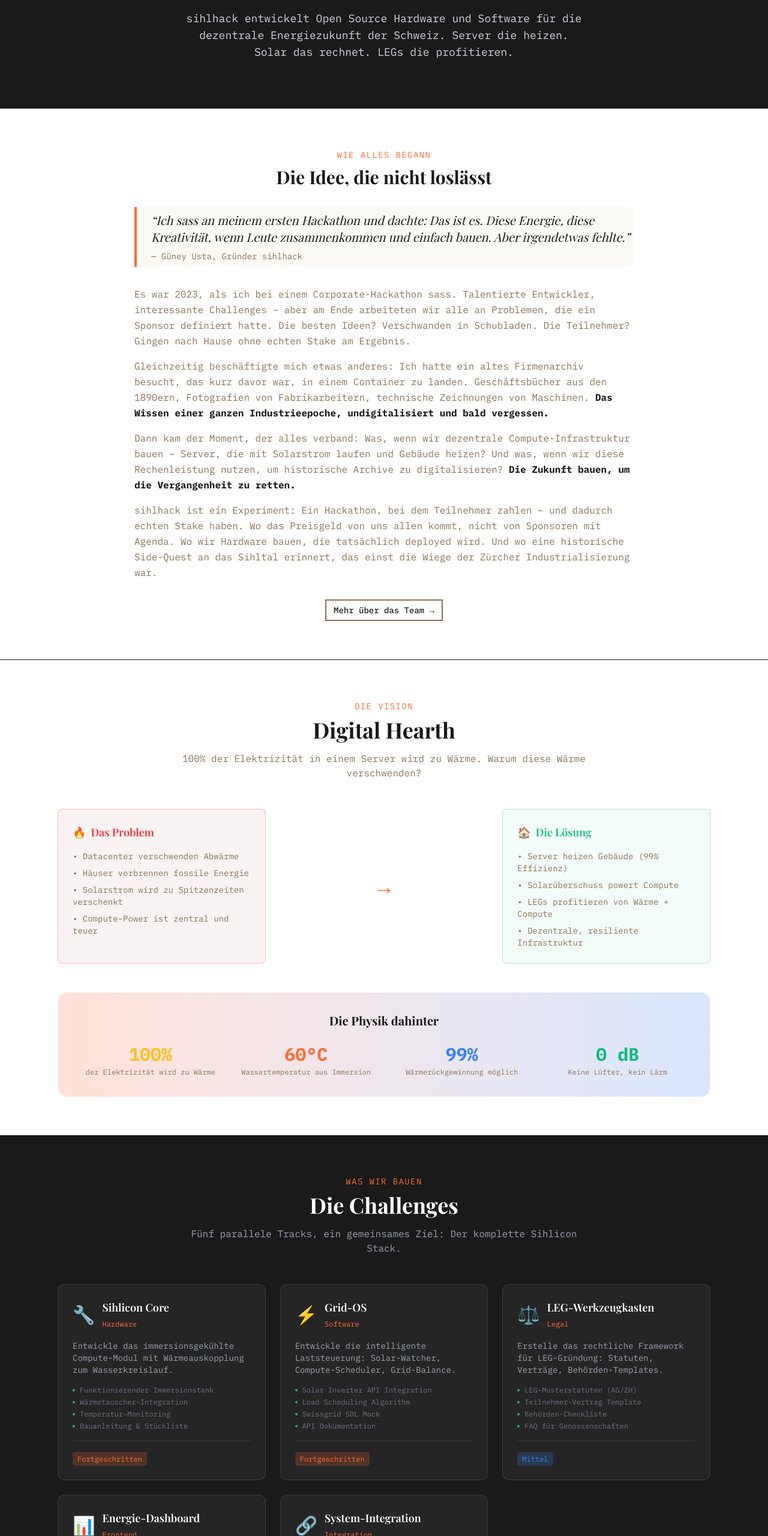
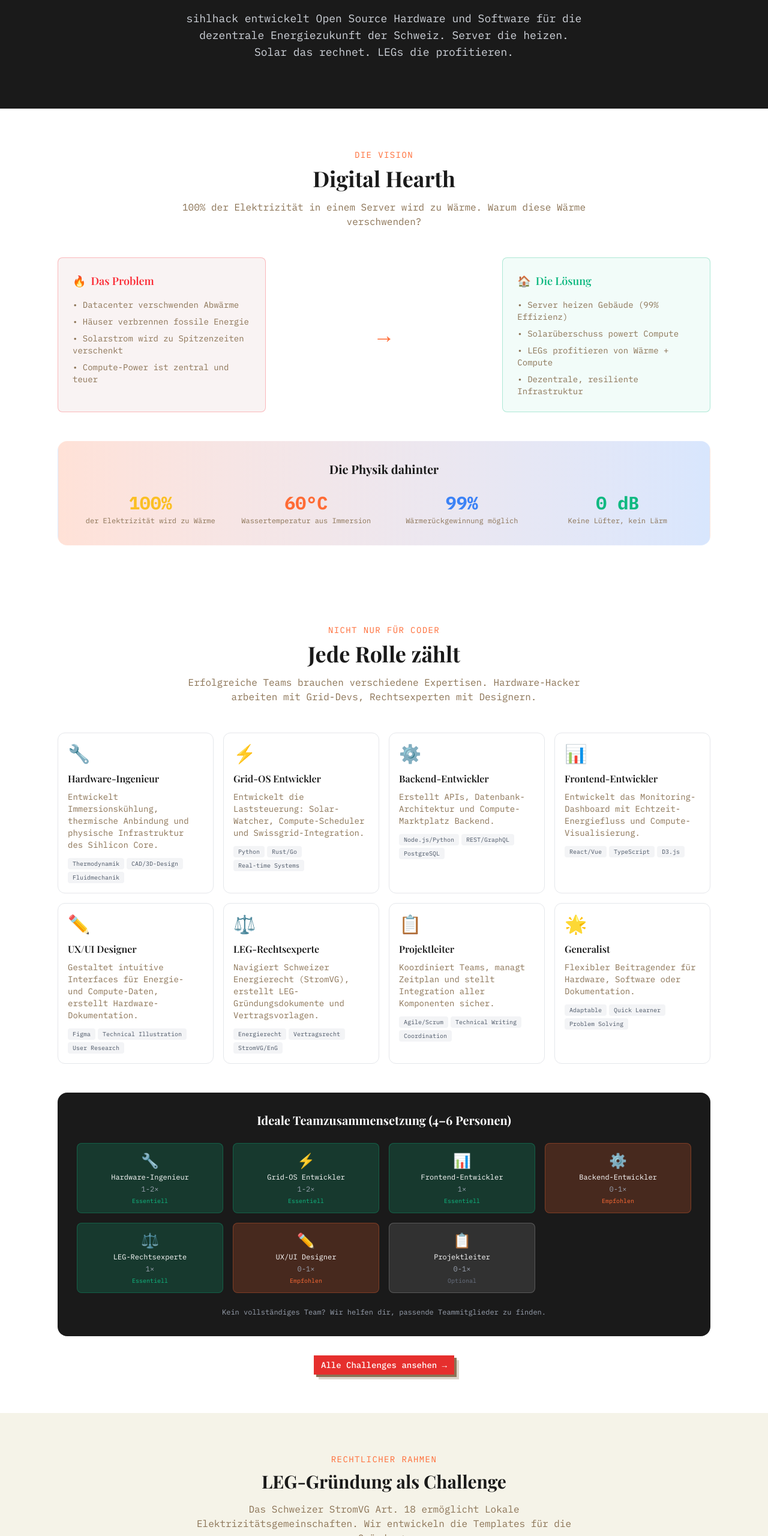
Before and after one commit to wgusta/sihlhack, a Next.js app: page /about in a window 1280 px wide. Shown: the part 240-2800 px from the top of the page at 60% size. Built offline with nearby package versions, Linux system fonts and the light colour scheme.

Commit message:
Remove origin story section and challenges redundancy from about page
- Remove 'Wie alles begann' / 'Die Idee, die nicht loslässt' section
- Remove challenges section (challenges only on /challenges page)
- Add link to challenges page in roles section
- Clean up unused imports

```diff
--- a/app/about/page.tsx
+++ b/app/about/page.tsx
@@ -2,7 +2,7 @@ import { Header } from '@/components/layout/Header'
 import { Footer } from '@/components/layout/Footer'
 import { Card, CardContent, CardHeader, CardTitle } from '@/components/ui/Card'
 import { ButtonLink } from '@/components/ui/ButtonLink'
-import { HACKATHON_ROLES, IDEAL_TEAM_COMPOSITION, HACKATHON_CHALLENGES } from '@/lib/roles'
+import { HACKATHON_ROLES, IDEAL_TEAM_COMPOSITION } from '@/lib/roles'
 
 export const metadata = {
   title: 'Das Konzept | sihlhack',
@@ -28,66 +28,6 @@ export default function AboutPage() {
               sihlhack entwickelt Open Source Hardware und Software für die dezentrale Energiezukunft der Schweiz.
               Server die heizen. Solar das rechnet. LEGs die profitieren.
             </p>
-          </div>
-        </section>
-
-        {/* Origin Story */}
-        <section className="py-16 bg-white border-b">
-          <div className="mx-auto max-w-4xl px-4 sm:px-6 lg:px-8">
-            <div className="text-center mb-8">
-              <span className="font-mono text-sm text-thermal-orange uppercase tracking-widest">
-                Wie alles begann
-              </span>
-              <h2 className="font-display text-3xl font-bold text-brand-black mt-2">
-                Die Idee, die nicht loslässt
-              </h2>
-            </div>
-
-            <div className="prose prose-lg max-w-none">
-              <blockquote className="border-l-4 border-thermal-orange pl-6 py-2 my-8 bg-off-white/50 rounded-r-lg">
-                <p className="font-display text-xl italic text-brand-black">
-                  &ldquo;Ich sass an meinem ersten Hackathon und dachte: Das ist es. Diese Energie, diese Kreativität,
-                  wenn Leute zusammenkommen und einfach bauen. Aber irgendetwas fehlte.&rdquo;
-                </p>
-                <footer className="font-mono text-sm text-historic-sepia mt-2">
-                  — Güney Usta, Gründer sihlhack
-                </footer>
-              </blockquote>
-
-              <p className="font-mono text-historic-sepia leading-relaxed">
-                Es war 2023, als ich bei einem Corporate-Hackathon sass. Talentierte Entwickler,
-                interessante Challenges – aber am Ende arbeiteten wir alle an Problemen, die ein
-                Sponsor definiert hatte. Die besten Ideen? Verschwanden in Schubladen. Die Teilnehmer?
-                Gingen nach Hause ohne echten Stake am Ergebnis.
-              </p>
-
-              <p className="font-mono text-historic-sepia leading-relaxed mt-4">
-                Gleichzeitig beschäftigte mich etwas anderes: Ich hatte ein altes Firmenarchiv besucht,
-                das kurz davor war, in einem Container zu landen. Geschäftsbücher aus den 1890ern,
-                Fotografien von Fabrikarbeitern, technische Zeichnungen von Maschinen.
-                <strong className="text-brand-black"> Das Wissen einer ganzen Industrieepoche, undigitalisiert und bald vergessen.</strong>
-              </p>
-
-              <p className="font-mono text-historic-sepia leading-relaxed mt-4">
-                Dann kam der Moment, der alles verband: Was, wenn wir dezentrale Compute-Infrastruktur bauen –
-                Server, die mit Solarstrom laufen und Gebäude heizen? Und was, wenn wir diese Rechenleistung nutzen,
-                um historische Archive zu digitalisieren? <strong className="text-brand-black">Die Zukunft bauen,
-                um die Vergangenheit zu retten.</strong>
-              </p>
-
-              <p className="font-mono text-historic-sepia leading-relaxed mt-4">
-                sihlhack ist ein Experiment: Ein Hackathon, bei dem Teilnehmer zahlen – und dadurch echten Stake haben.
-                Wo das Preisgeld von uns allen kommt, nicht von Sponsoren mit Agenda. Wo wir Hardware bauen,
-                die tatsächlich deployed wird. Und wo eine historische Side-Quest an das Sihltal erinnert,
-                das einst die Wiege der Zürcher Industrialisierung war.
-              </p>
-            </div>
-
-            <div className="mt-8 text-center">
-              <ButtonLink href="/team" variant="ghost" size="sm">
-                Mehr über das Team →
-              </ButtonLink>
-            </div>
           </div>
         </section>
 
@@ -168,65 +108,6 @@ export default function AboutPage() {
                   <div className="font-mono text-xs text-historic-sepia mt-1">Keine Lüfter, kein Lärm</div>
                 </div>
               </div>
-            </div>
-          </div>
-        </section>
-
-        {/* Hackathon Challenges */}
-        <section className="py-16 bg-brand-black">
-          <div className="mx-auto max-w-6xl px-4 sm:px-6 lg:px-8">
-            <div className="text-center mb-12">
-              <span className="font-mono text-sm text-thermal-orange uppercase tracking-widest">
-                Was wir bauen
-              </span>
-              <h2 className="font-display text-3xl sm:text-4xl font-bold text-white mt-2">
-                Die Challenges
-              </h2>
-              <p className="mt-4 text-gray-400 font-mono max-w-2xl mx-auto">
-                Fünf parallele Tracks, ein gemeinsames Ziel: Der komplette Sihlicon Stack.
-              </p>
-            </div>
-
-            {/* Challenges Grid */}
-            <div className="grid grid-cols-1 md:grid-cols-2 lg:grid-cols-3 gap-6">
-              {HACKATHON_CHALLENGES.map((challenge) => (
-                <div
-                  key={challenge.id}
-                  className="bg-white/5 border border-white/10 rounded-xl p-6 hover:border-white/30 transition-all"
-                >
-                  <div className="flex items-center gap-3 mb-4">
-                    <span className="text-3xl">{challenge.icon}</span>
-                    <div>
-                      <h3 className="font-mono text-lg font-semibold text-white">
-                        {challenge.nameDE}
-                      </h3>
-                      <span className="font-mono text-xs text-thermal-orange">
-                        {challenge.track}
-                      </span>
-                    </div>
-                  </div>
-                  <p className="text-sm font-mono text-gray-400 mb-4">
-                    {challenge.descriptionDE}
-                  </p>
-                  <div className="space-y-1">
-                    {challenge.deliverables.map((item, i) => (
-                      <div key={i} className="flex items-center gap-2 text-xs font-mono text-gray-500">
-                        <span className="w-1 h-1 rounded-full bg-grid-green" />
-                        {item}
-                      </div>
-                    ))}
-                  </div>
-                  <div className="mt-4 pt-4 border-t border-white/10">
-                    <span className={`text-xs font-mono px-2 py-1 rounded ${
-                      challenge.difficulty === 'advanced'
-                        ? 'bg-thermal-orange/20 text-thermal-orange'
-                        : 'bg-compute-blue/20 text-compute-blue'
-                    }`}>
-                      {challenge.difficulty === 'advanced' ? 'Fortgeschritten' : 'Mittel'}
-                    </span>
-                  </div>
-                </div>
-              ))}
             </div>
           </div>
         </section>
@@ -313,6 +194,12 @@ export default function AboutPage() {
               <p className="text-center text-gray-400 font-mono text-xs mt-6">
                 Kein vollständiges Team? Wir helfen dir, passende Teammitglieder zu finden.
               </p>
+            </div>
+
+            <div className="mt-8 text-center">
+              <ButtonLink href="/challenges" variant="primary" size="sm">
+                Alle Challenges ansehen →
+              </ButtonLink>
             </div>
           </div>
         </section>
```
